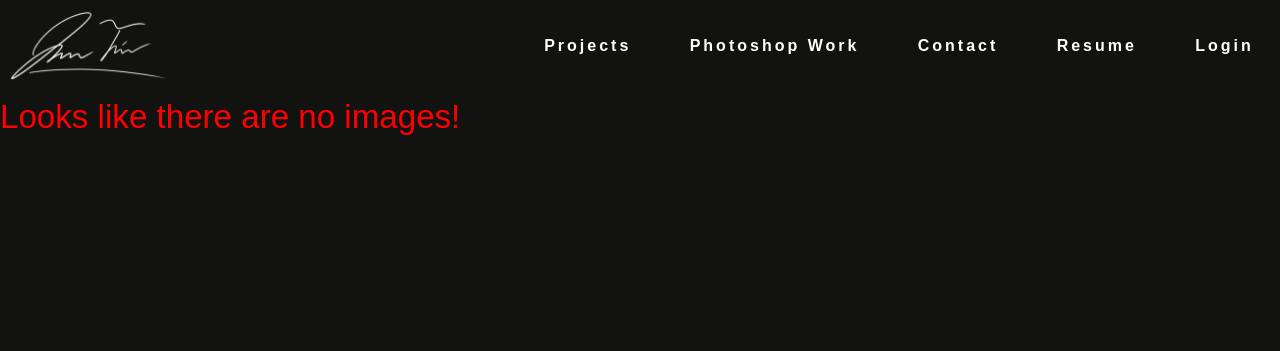
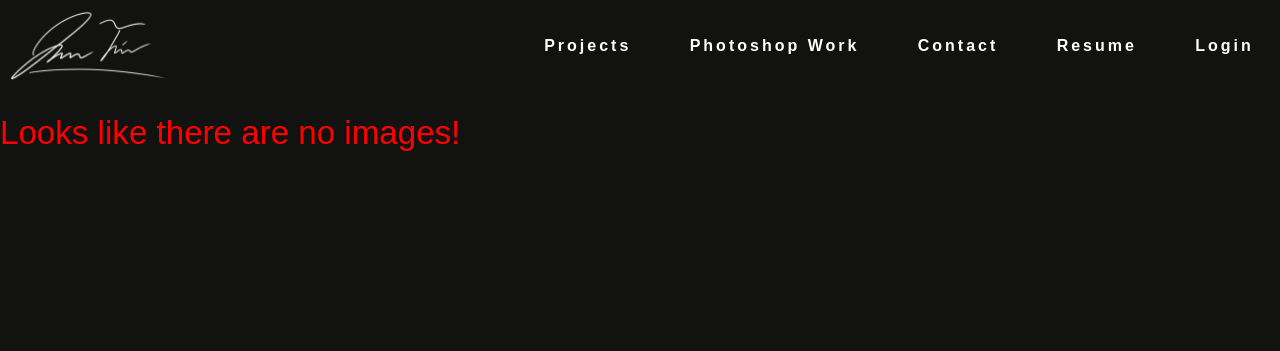
Before and after one commit to Chili718/dynamicSite, a PHP site: page /view.php in a window 1280 px wide. Shown: the top 351 px of the page. Run offline with PHP 8.4, Linux system fonts and the light colour scheme; data that the repository does not hold is empty; some libraries are stand-ins or nearby versions.

Commit message:
Small quality of life changes

```diff
--- a/css/view.css
+++ b/css/view.css
@@ -2,7 +2,7 @@
 .grid{
   display: grid;
   position: relative;
-  top: 11vh;
+  top: 13vh;
   justify-content: center;
   padding-bottom: 15px;
   grid-template-columns: repeat(auto-fill, minmax(275px, 275px));
--- a/index.php
+++ b/index.php
@@ -101,7 +101,7 @@
           <li><a href="#projects">Projects</a></li>
           <li><a href="#photoshop">Photoshop Work</a></li>
           <li><a href="#contact">Contact</a></li>
-          <li><a href="">Resume</a></li>
+          <li><a href="downloads/Resume.pdf" download="JonTiceResume">Resume</a></li>
 
           <?php
 
@@ -173,6 +173,8 @@
           I am a programmer who focuses on website development with HTML, JavaScript(REACT & jQuery), CSS, PHP, and MySQL. My background in programming has quite the breadth of exposure from not only my <a href="https://github.com/Chili718/Course-Work" target="_blank" rel="noopener noreferrer">education</a> but my eagerness to learn and accept challenges. While I mainly stick to my full stack development, I've spent a good amount of time with other languages such as C++, C#(Unity), Java, and Python.
           The greatest thing about web development is each project I tackle is a challenge in terms of creativity and logic. The process of assessing the needs of a user and going from design to implementation never leaves you without a problem that needs a new solution. I am never not learning and am certainly never bored.
         </p>
+        <a href="downloads/Resume.pdf" download="JonTiceResume"><div class="btn">Resume</div></a>
+
       </div>
 
     </section>
--- a/js/swipe.js
+++ b/js/swipe.js
@@ -29,7 +29,7 @@
 
       ele.addEventListener('touchend',function(e){
         //horizontal detection
-        if ((((swipe_det.eX - min_x > swipe_det.sX) || (swipe_det.eX + min_x < swipe_det.sX)) && ((swipe_det.eY < swipe_det.sY + max_y) && (swipe_det.sY > swipe_det.eY - max_y))) && e.touches.length == 1)
+        if ((((swipe_det.eX - min_x > swipe_det.sX) || (swipe_det.eX + min_x < swipe_det.sX)) && ((swipe_det.eY < swipe_det.sY + max_y) && (swipe_det.sY > swipe_det.eY - max_y))))
         {
 
           if(swipe_det.eX > swipe_det.sX && ((swipe_det.eX != 0) && (swipe_det.sX != 0)))
--- a/login.php
+++ b/login.php
@@ -62,7 +62,7 @@
         <li><a href="index.php#projects">Projects</a></li>
         <li><a href="index.php#photoshop">Photoshop Work</a></li>
         <li><a href="index.php#contact">Contact</a></li>
-        <li><a href="">Resume</a></li>
+        <li><a href="downloads/Resume.pdf" download="JonTiceResume">Resume</a></li>
         <?php
 
           if(!isset($_SESSION['verified']) || $_SESSION['verified'] !== true)
--- a/upload.php
+++ b/upload.php
@@ -54,7 +54,7 @@
         <li><a href="view.php">Photoshop Work</a></li>
         <li><a href="index.php#contact">Contact</a></li>
         <li><a href="">Resume</a></li>
-        <?php
+        <?php<li><a href="downloads/Resume.pdf" download="JonTiceResume">Resume</a></li>
 
           if(!isset($_SESSION['verified']) || $_SESSION['verified'] != 1)
           {
--- a/user.php
+++ b/user.php
@@ -58,7 +58,7 @@
         <li><a href="index.php#projects">Projects</a></li>
         <li><a href="index.php#photoshop">Photoshop Work</a></li>
         <li><a href="index.php#contact">Contact</a></li>
-        <li><a href="">Resume</a></li>
+        <li><a href="downloads/Resume.pdf" download="JonTiceResume">Resume</a></li>
         <?php
 
           if(!isset($_SESSION['verified']) || $_SESSION['verified'] !== true)
--- a/view.php
+++ b/view.php
@@ -45,7 +45,7 @@
     var position = $(window).scrollTop();
     var bottom = $(document).height() - $(window).height();
 
-    if($(window).scrollTop() + $(window).height() > $(document).height()-25 && r == false){
+    if($(window).scrollTop() + $(window).height() > $(document).height()-50 && r == false){
 
       var count = $(".psW").length;;
 
@@ -103,7 +103,7 @@
         <li><a href="index.php#projects">Projects</a></li>
         <li><a href="index.php#photoshop">Photoshop Work</a></li>
         <li><a href="index.php#contact">Contact</a></li>
-        <li><a href="">Resume</a></li>
+        <li><a href="downloads/Resume.pdf" download="JonTiceResume">Resume</a></li>
         <?php
 
           if(!isset($_SESSION['verified']) || $_SESSION['verified'] !== true)
```
Also changed, not shown: 1 other file.
